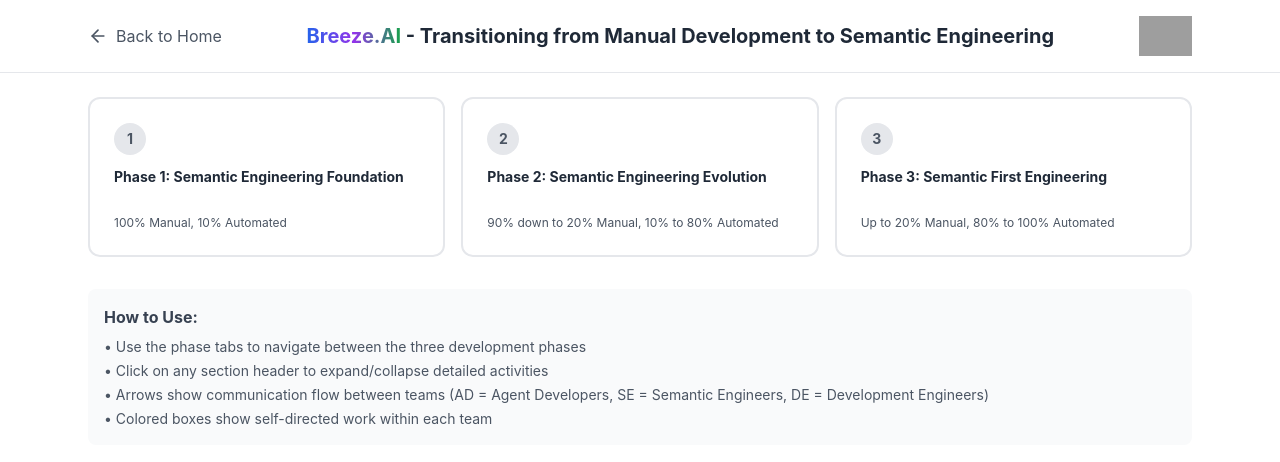
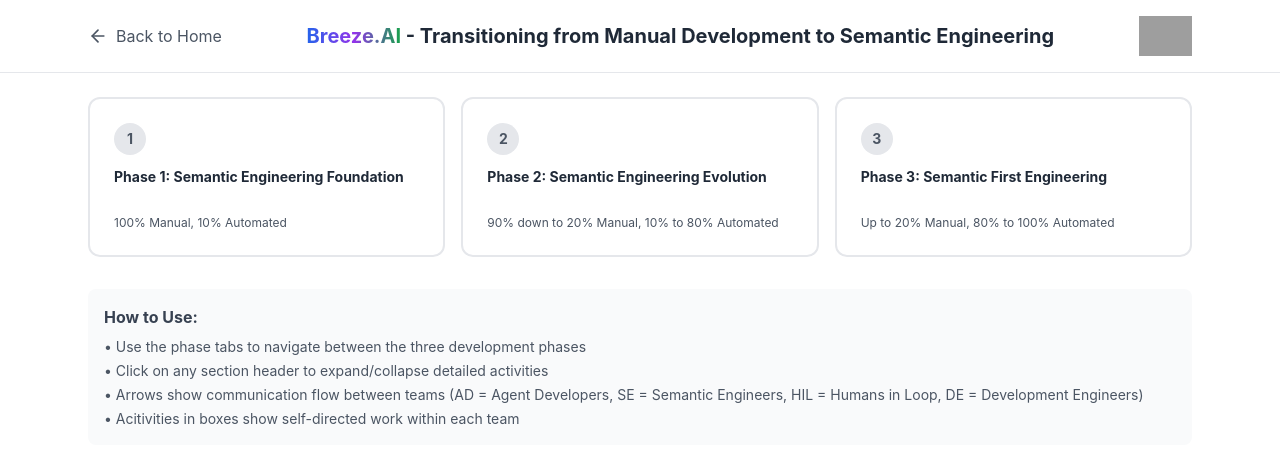
Before and after one commit to accionlabs/breeze.ai-process-model, a React (Vite) app: page / in a window 1280 px wide. Both pictures are taken after a click on the button "Explore Process Flow". Shown: the top 462 px of the page. Built offline with nearby package versions, Linux system fonts and the light colour scheme; grey boxes are pictures that could not be loaded.

Commit message:
changed usage instructions

```diff
--- a/src/InteractiveProcessDiagram.tsx
+++ b/src/InteractiveProcessDiagram.tsx
@@ -425,8 +425,8 @@
         <ul className="text-sm text-gray-600 space-y-1">
           <li>• Use the phase tabs to navigate between the three development phases</li>
           <li>• Click on any section header to expand/collapse detailed activities</li>
-          <li>• Arrows show communication flow between teams (AD = Agent Developers, SE = Semantic Engineers, DE = Development Engineers)</li>
-          <li>• Colored boxes show self-directed work within each team</li>
+          <li>• Arrows show communication flow between teams (AD = Agent Developers, SE = Semantic Engineers, HIL = Humans in Loop, DE = Development Engineers)</li>
+          <li>• Acitivities in boxes show self-directed work within each team</li>
         </ul>
       </div>
     </div>
```
Also changed, not shown: 2 other files (tests, documents, lock files or other folders).
